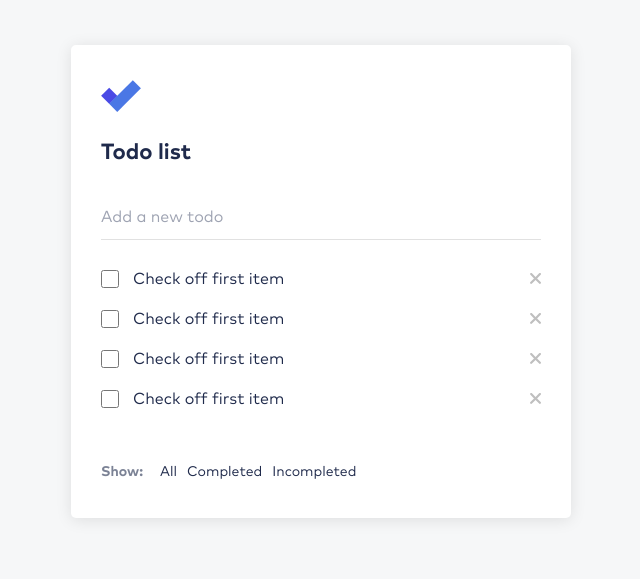
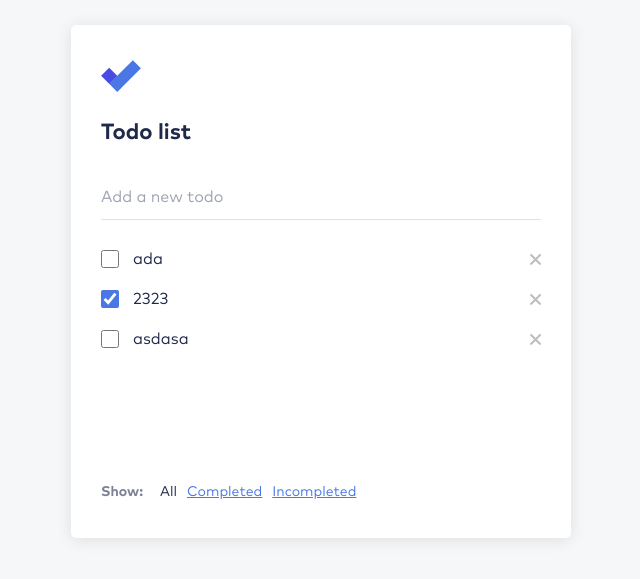
Before and after one commit to airimia1995/TodoApp, a Next.js app in the folder client/: page /todos in a window 1280 px wide. Shown: the part 119-698 px from the top of the page, without its empty margins (319-959 px from the left). Built offline with nearby package versions, Linux system fonts and the light colour scheme.

Commit message:
add todo list functionlity

```diff
--- a/client/src/components/todos/Filter.tsx
+++ b/client/src/components/todos/Filter.tsx
@@ -1,17 +1,49 @@
 import Button from "@/atoms/Button";
 import DistanceW from "@/atoms/DistanceW";
+import { TodoContext } from "@/contexts/TodoContext";
+import { colors } from "@/utils/ThemeConfig";
+import { FilterBy } from "@/utils/types";
+import { useContext } from "react";
 import styled from "styled-components";
 
 const Filter = () => {
+  const { setFilterBy, filterBy } = useContext(TodoContext);
   return (
     <div className="d-flex">
       <Show>Show:</Show>
       <DistanceW distance={17} />
-      <Button isTextButton>All</Button>
+      <Button
+        onClick={() => {
+          setFilterBy(FilterBy.All);
+        }}
+        isUnderlined={filterBy !== FilterBy.All}
+        textColor={filterBy !== FilterBy.All ? colors.blue : ""}
+        isTextButton
+      >
+        All
+      </Button>
       <DistanceW distance={10} />
-      <Button isTextButton>Completed</Button>
+      <Button
+        onClick={() => {
+          setFilterBy(FilterBy.Completed);
+        }}
+        isUnderlined={filterBy !== FilterBy.Completed}
+        textColor={filterBy !== FilterBy.Completed ? colors.blue : ""}
+        isTextButton
+      >
+        Completed
+      </Button>
       <DistanceW distance={10} />
-      <Button isTextButton>Incompleted</Button>
+      <Button
+        onClick={() => {
+          setFilterBy(FilterBy.Incompleted);
+        }}
+        isUnderlined={filterBy !== FilterBy.Incompleted}
+        textColor={filterBy !== FilterBy.Incompleted ? colors.blue : ""}
+        isTextButton
+      >
+        Incompleted
+      </Button>
     </div>
   );
 };
--- a/client/src/components/todos/TodoItem.tsx
+++ b/client/src/components/todos/TodoItem.tsx
@@ -1,14 +1,34 @@
 import Checkbox from "@/atoms/Checkbox";
 import styled from "styled-components";
 import Image from "next/image";
+import { ITodo } from "@/utils/types";
 
-const TodoItem = ({isFavorite}: any) => {
+const TodoItem = ({
+  todo,
+  onChange,
+  onDelete,
+}: {
+  todo: ITodo;
+  onChange: (id: string) => void;
+  onDelete: (id: string) => void;
+}) => {
   return (
     <div className="d-flex flex-row align-items-center justify-content-between">
       <div className="d-flex align-items-center">
-        <Checkbox defaultChecked={isFavorite} checked={isFavorite} onChange={()=>{}}/>
-        <Text>Check off first item</Text>
+        <Checkbox
+          defaultChecked={todo.isCompleted}
+          checked={todo.isCompleted}
+          onChange={() => {
+            todo.id && onChange(todo.id);
+          }}
+        />
+        <Text>{todo.title}</Text>
       </div>
+      <Remove
+        onClick={() => {
+          todo.id && onDelete(todo.id);
+        }}
+      >
         <Image
           priority
           src="/images/remove.svg"
@@ -16,6 +36,7 @@ const TodoItem = ({isFavorite}: any) => {
           width={11}
           alt="remove"
         />
+      </Remove>
     </div>
   );
 };
@@ -26,4 +47,8 @@ const Text = styled.div`
   margin-left: 14px;
 `;
 
+const Remove = styled.div`
+  cursor: pointer;
+`;
+
 export default TodoItem;
--- a/client/src/components/todos/TodoList.tsx
+++ b/client/src/components/todos/TodoList.tsx
@@ -1,22 +1,45 @@
 import Distance from "@/atoms/DistanceH";
+import { TodoContext } from "@/contexts/TodoContext";
+import { FilterBy } from "@/utils/types";
+import { useContext, useMemo } from "react";
+import styled from "styled-components";
 import Filter from "./Filter";
 import TodoItem from "./TodoItem";
 
 const TodoList = () => {
+  const { todoList, toggleTodo, deleteTodo, filterBy } =
+    useContext(TodoContext);
+
+  const filterTodoList = useMemo(() => {
+    switch (filterBy) {
+      case FilterBy.All:
+        return todoList;
+      case FilterBy.Completed:
+        return todoList.filter((item) => item.isCompleted);
+      case FilterBy.Incompleted:
+        return todoList.filter((item) => !item.isCompleted);
+    }
+  }, [filterBy, todoList]);
+
   return (
     <div>
-      <TodoItem />
-      <Distance distance={16} />
-      <TodoItem />
-      <Distance distance={16} />
-      <TodoItem />
-      <Distance distance={16} />
-      <TodoItem />
-      <Distance distance={16} />
+      <Container>
+        {filterTodoList.map((item) => (
+          <>
+            <TodoItem todo={item} onChange={toggleTodo} onDelete={deleteTodo} />
+            <Distance distance={16} />
+          </>
+        ))}
+      </Container>
       <Distance distance={35} />
       <Filter />
     </div>
   );
 };
 
+const Container = styled.div`
+  height: 200px;
+  overflow-y: scroll;
+`;
+
 export default TodoList;
--- /dev/null
+++ b/client/src/contexts/TodoContext.tsx
@@ -0,0 +1,70 @@
+import { FilterBy, ITodo } from "@/utils/types";
+import { createContext, PropsWithChildren, useCallback, useState } from "react";
+
+type ITodoContext = {
+  todoList: ITodo[];
+  setTodoList: (data: ITodo[]) => void;
+  filterBy: FilterBy;
+  setFilterBy: (data: FilterBy) => void;
+  toggleTodo: (id: string) => void;
+  deleteTodo: (id: string) => void;
+  createTodo: (title: string) => void;
+};
+
+export const TodoContext = createContext({} as ITodoContext);
+
+const TodoProvider = ({ children }: PropsWithChildren<{}>) => {
+  const [todoList, setTodoList] = useState<ITodo[]>([
+    { id: "adas", title: "ada", isCompleted: false },
+    { id: "111", title: "2323", isCompleted: true },
+    { id: "2424", title: "asdasa", isCompleted: false },
+  ]);
+  const [filterBy, setFilterBy] = useState<FilterBy>(FilterBy.All);
+
+  const toggleTodo = useCallback((id: string) => {
+    setTodoList((prev) => {
+      const todo = prev.find((t) => t.id === id);
+      if (todo) {
+        todo.isCompleted = !todo.isCompleted;
+      }
+      return [...prev];
+    });
+  }, []);
+
+  const deleteTodo = useCallback((id: string) => {
+    setTodoList((prev) => {
+      const todo = prev.find((t) => t.id === id);
+      if (todo) {
+        prev.splice(prev.indexOf(todo), 1);
+      }
+      return [...prev];
+    });
+  }, []);
+
+  const createTodo = useCallback((title: string) => {
+    setTodoList((prev) => {
+      const todo = { id: "", title, isCompleted: false };
+      return [...prev, todo];
+    });
+  }, []);
+
+  return (
+    <TodoContext.Provider
+      value={
+        {
+          todoList,
+          setTodoList,
+          filterBy,
+          setFilterBy,
+          toggleTodo,
+          deleteTodo,
+          createTodo,
+        } as ITodoContext
+      }
+    >
+      {children}
+    </TodoContext.Provider>
+  );
+};
+
+export default TodoProvider;
--- a/client/src/pages/_app.tsx
+++ b/client/src/pages/_app.tsx
@@ -7,8 +7,8 @@ import { GlobalStyles, lightTheme } from "@/utils/ThemeConfig";
 import AppLayout from "@/layout/AppLayout";
 import CardLayout from "@/layout/CardLayout";
 import "./styles.css";
-import 'bootstrap/dist/css/bootstrap.css'
-
+import "bootstrap/dist/css/bootstrap.css";
+import TodoProvider from "@/contexts/TodoContext";
 
 export default function App({
   Component,
@@ -18,11 +18,13 @@ export default function App({
     <ThemeProvider theme={lightTheme}>
       <GlobalStyles />
       <SessionProvider session={session}>
-        <AppLayout>
-          <CardLayout>
-            <Component {...pageProps} />
-          </CardLayout>
-        </AppLayout>
+        <TodoProvider>
+          <AppLayout>
+            <CardLayout>
+              <Component {...pageProps} />
+            </CardLayout>
+          </AppLayout>
+        </TodoProvider>
       </SessionProvider>
     </ThemeProvider>
   );
--- a/client/src/pages/todos/index.tsx
+++ b/client/src/pages/todos/index.tsx
@@ -2,23 +2,42 @@ import Distance from "@/atoms/DistanceH";
 import Input from "@/atoms/Input";
 import Title from "@/atoms/Typography";
 import TodoList from "@/components/todos/TodoList";
-import { useRef } from "react";
+import { TodoContext } from "@/contexts/TodoContext";
+import { useCallback, useContext, useRef, useState } from "react";
 import styled from "styled-components";
 
 const Todos = () => {
-  const email = useRef("");
+  const [title, setTitle] = useState("");
+
+  const { createTodo } = useContext(TodoContext);
+
+  const handleKeyDown = useCallback(
+    (event: React.KeyboardEvent<HTMLInputElement>) => {
+      if (event.key === "Enter") {
+        createTodo(title);
+        setTitle("");
+      }
+    },
+    [createTodo, setTitle, title]
+  );
+
+  const onChange = useCallback((e: React.ChangeEvent<HTMLInputElement>) => {
+    setTitle(e.target.value);
+  }, []);
+
   return (
     <Container className="d-flex flex-column">
       <Title>Todo list</Title>
       <Distance distance={35} />
       <Input
         id="addTodo"
+        value={title}
         placeholder="Add a new todo"
-        onChange={(e) => (email.current = e.target.value)}
+        onKeyDown={handleKeyDown}
+        onChange={onChange}
       />
       <Distance distance={27} />
       <TodoList />
-
     </Container>
   );
 };
--- a/client/src/utils/types.ts
+++ b/client/src/utils/types.ts
@@ -0,0 +1,12 @@
+export type ITodo = {
+    id?: string;
+    title: string;
+    isCompleted: boolean;
+}
+
+export enum FilterBy {
+    All = 'all',
+    Completed = 'completed',
+    Incompleted = 'incompleted',
+
+}
```
Lines whose indentation alone changed are shown as unchanged.
